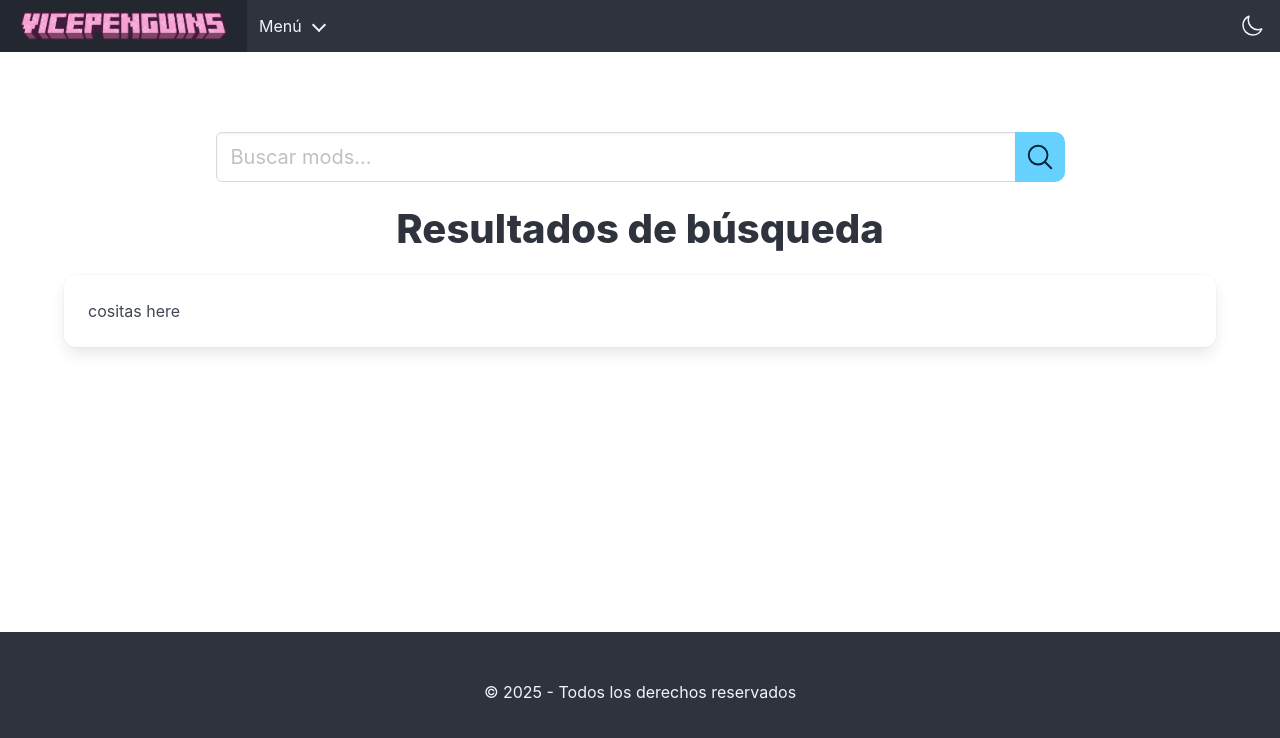
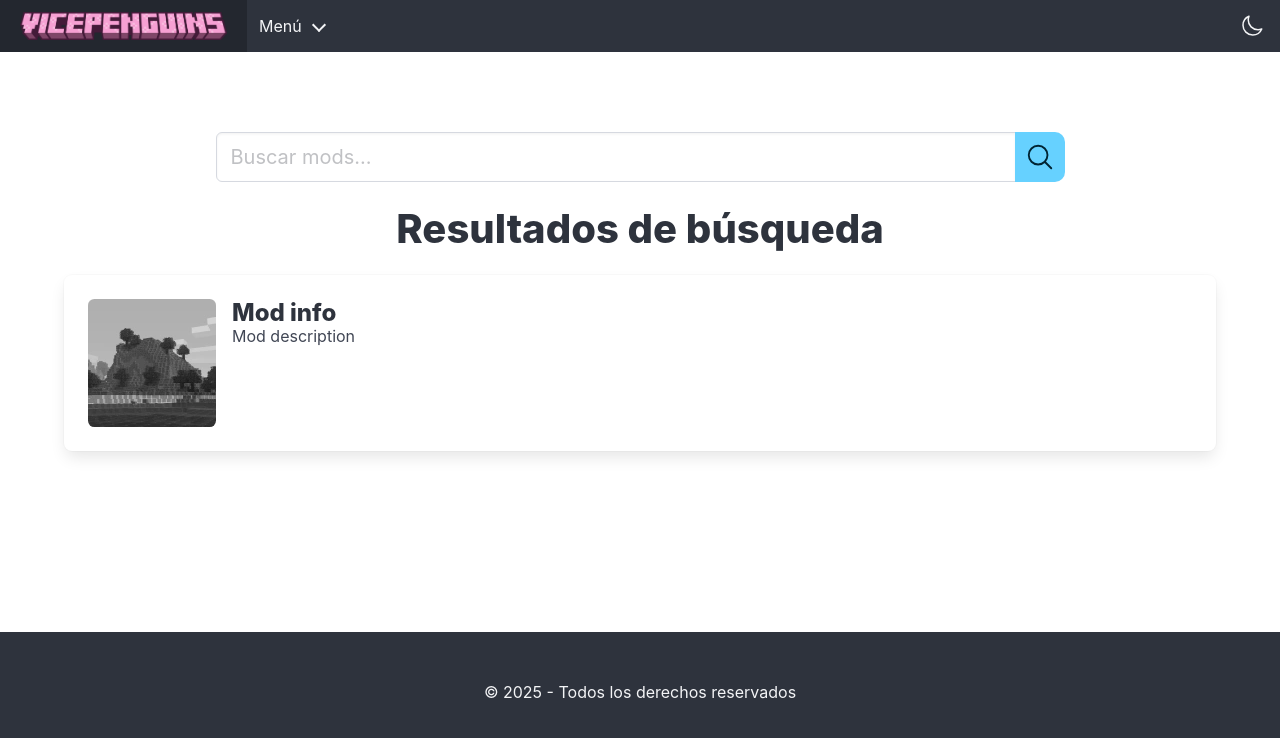
Before and after one commit to AstronautMarkus/VicePenguins-front, a Vue app in the folder VicePenguins/: page /search in a window 1280 px wide. Shown: the top 738 px of the page. Built offline with nearby package versions, Linux system fonts and the light colour scheme.

Commit message:
feat: add not-found image and update SearchResult.vue layout for better user feedback

```diff
--- a/VicePenguins/src/pages/SearchResult.vue
+++ b/VicePenguins/src/pages/SearchResult.vue
@@ -1,29 +1,43 @@
 <script setup>
 import DefaultLayout from '../layouts/DefaultLayout.vue';
 import SearchBar from '../components/SearchBar/SearchBar.vue';
+
+
 </script>
 
 <template>
-<DefaultLayout>
-
+  <DefaultLayout>
     <section class="section">
 
       <SearchBar />
 
       <h1 class="title is-2 has-text-centered">Resultados de búsqueda</h1>
+
       <div class="container">
-        <div class="card is-large">
-          <h1 class="title is-3 mt-3"></h1>
+        <div class="card mod-card">
           <div class="card-content">
-            <p>cositas here</p>
+            <div class="media">
+              <div class="media-left">
+                <figure class="image is-128x128">
+                  <img src="/img/exceptions/not-found.png" style="border-radius: 5%;" alt="Mod Image" />
+                </figure>
+              </div>
+              <div class="media-content">
+                <h2 class="title is-4">Mod info</h2>
+                <p class="subtitle is-6">Mod description</p>
+                <p></p>
+              </div>
+            </div>
           </div>
         </div>
       </div>
     </section>
-
-</DefaultLayout>
+  </DefaultLayout>
 </template>
 
 <style scoped>
-
+.mod-card {
+  margin-bottom: 1rem;
+  border-radius: 8px;
+}
 </style>
```
Also changed, not shown: VicePenguins/public/img/exceptions/not-found.png (added).
